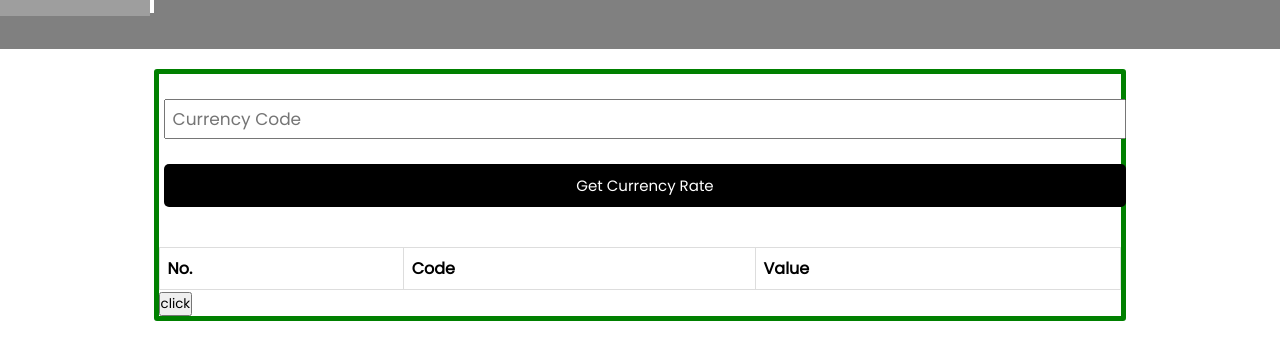
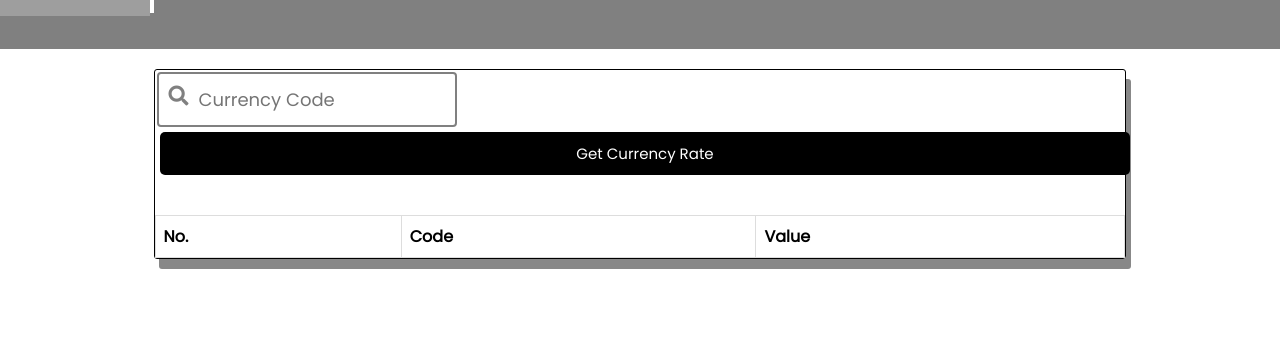
Before and after one commit to alprKeskin/exchange-rates-website, an Angular app: page / in a window 1280 px wide. Shown: the part 122-482 px from the top of the page. Built offline with nearby package versions, Linux system fonts and the light colour scheme; grey boxes are pictures that could not be loaded.

Commit message:
improved search bar

```diff
--- a/src/app/components/main-page/main-page.component.css
+++ b/src/app/components/main-page/main-page.component.css
@@ -2,7 +2,8 @@
   margin-top: 20px;
   margin-bottom: 20px;
   border-radius: 3px;
-  border: 5px solid green;
+  border: 1px solid black;
+  box-shadow: 5px 10px #888888;
   margin-left: 12%;
   margin-right: 12%;
 }
@@ -72,13 +73,48 @@ tr:nth-child(even) {
 }
 
 
+/* styles for forms */
+#currency-query-form {
+  margin-bottom: 40px;
+}
+
+#box {
+  max-width: 100%;
+  position: relative;
+  margin-top: 2px;
+  margin-left: 2px;
+}
+
+#box .fa-search {
+  position: absolute;
+  top: 14px;
+  left: 12px;
+  font-size: 20px;
+  color:gray;
+}
+
+#search {
+  width: 300px;
+  box-sizing: border-box;
+  border: 2px solid gray;
+  border-radius: 4px;
+  font-size:18px;
+  padding: 12px 20px 12px 40px;
+  -moz-transition: width 0.4s ease-in-out;
+  -o-transition: width 0.4s ease-in-out;
+  -webkit-transition: width 0.4s ease-in-out;
+  transition: width 0.4s ease-in-out;
+}
+
+#search:focus {
+  width: 100%;
+}
+
+
 
 
 
 /* copied */
-.add-form {
-    margin-bottom: 40px;
-}
 .currency {
   background: #f4f4f4;
   margin: 5px;
--- a/src/app/components/main-page/main-page.component.html
+++ b/src/app/components/main-page/main-page.component.html
@@ -19,12 +19,13 @@
 
 <div class="container">
     <!-- Input Form -->
-    <form class="add-form" (ngSubmit)="onSubmit()">
-        <div class="form-control">
-            <input type="text" name="currency_code_input_name" id="currency_code_input_id" [(ngModel)]="currencyCode" placeholder="Currency Code" />
+    <form id="currency-query-form" (ngSubmit)="onSubmit()">
+        <div id="box">
+            <input type="text" id="search" name="currency_code_search" [(ngModel)]="currencyCode" placeholder="Currency Code">
+            <i class="fa fa-search"></i>
         </div>
         <input type="submit" value="Get Currency Rate" class="btn btn-block" />
-    </form>
+     </form>
 
     <!--Table-->
     <table>
@@ -40,5 +41,5 @@
         </tr>
     </table>
 
-    <button (click)="test()">click</button>
+    <!-- <button (click)="test()">click</button> -->
 </div>
--- a/src/app/components/wallet-page/wallet-page.component.css
+++ b/src/app/components/wallet-page/wallet-page.component.css
@@ -1,3 +1,7 @@
+.container {
+  padding: 10px;
+}
+
 .center_horizontal {
     display: block;
     margin-left: auto;
--- a/src/index.html
+++ b/src/index.html
@@ -6,6 +6,7 @@
   <base href="/">
   <meta name="viewport" content="width=device-width, initial-scale=1">
   <link rel="icon" type="image/x-icon" href="favicon.ico">
+  <link rel="stylesheet" href="https://use.fontawesome.com/releases/v5.4.1/css/all.css" integrity="sha384-5sAR7xN1Nv6T6+dT2mhtzEpVJvfS3NScPQTrOxhwjIuvcA67KV2R5Jz6kr4abQsz" crossorigin="anonymous">
 </head>
 <body>
   <app-root></app-root>
```
